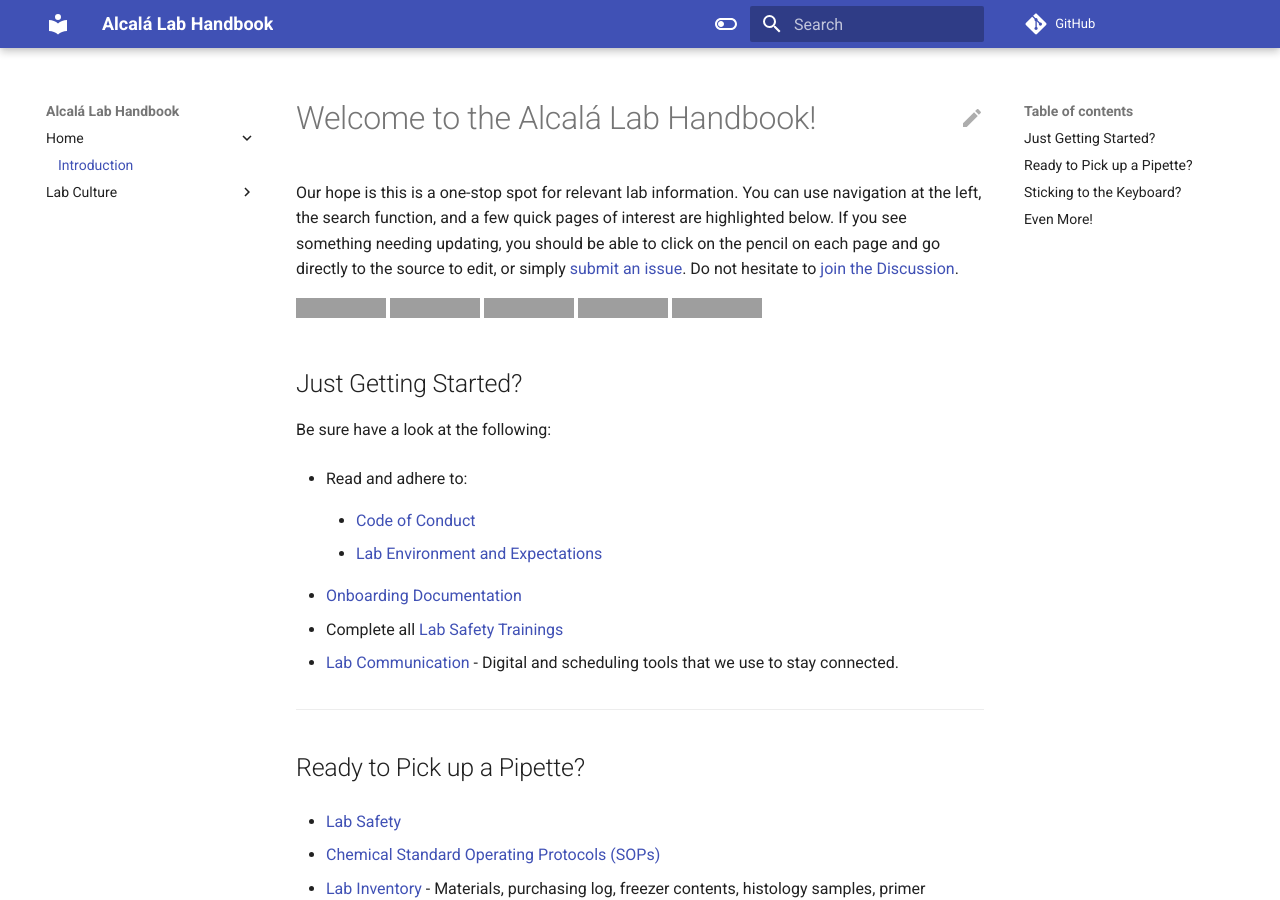
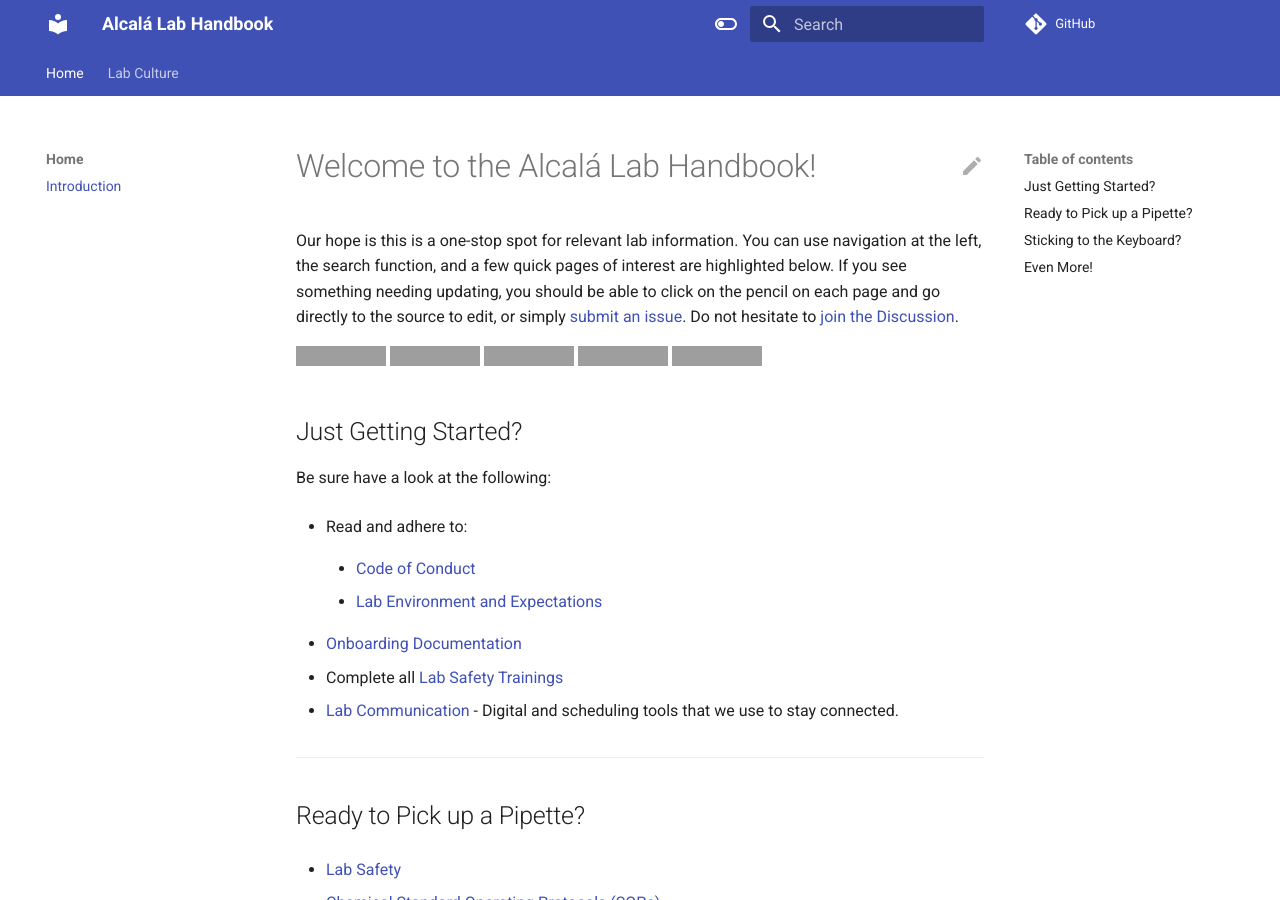
Before and after one commit to AlcalaLab/resources, an MkDocs documentation site: the page built from docs/index.md, in a window 1280 px wide and 900 px high. Built offline with MkDocs 1.6.1 and Material for MkDocs 9.7.7, drawn with Linux system fonts in a browser that asks for light colours; comment, search, counter and statistics services are not loaded; grey boxes are pictures that could not be loaded.

Commit message:
Update mkdocs.yml

```diff
--- a/mkdocs.yml
+++ b/mkdocs.yml
@@ -11,12 +11,16 @@ edit_uri: blob/main/docs
 theme:
   name: material
   features:
+  features:
+    - navigation.instant
+    - navigation.tabs
     - content.action.edit
     - content.code.copy
   icon:
     edit: material/pencil
+  language: en
+
   palette:
-
     # Light mode
     - media: "(prefers-color-scheme: light)"
       scheme: default
```
